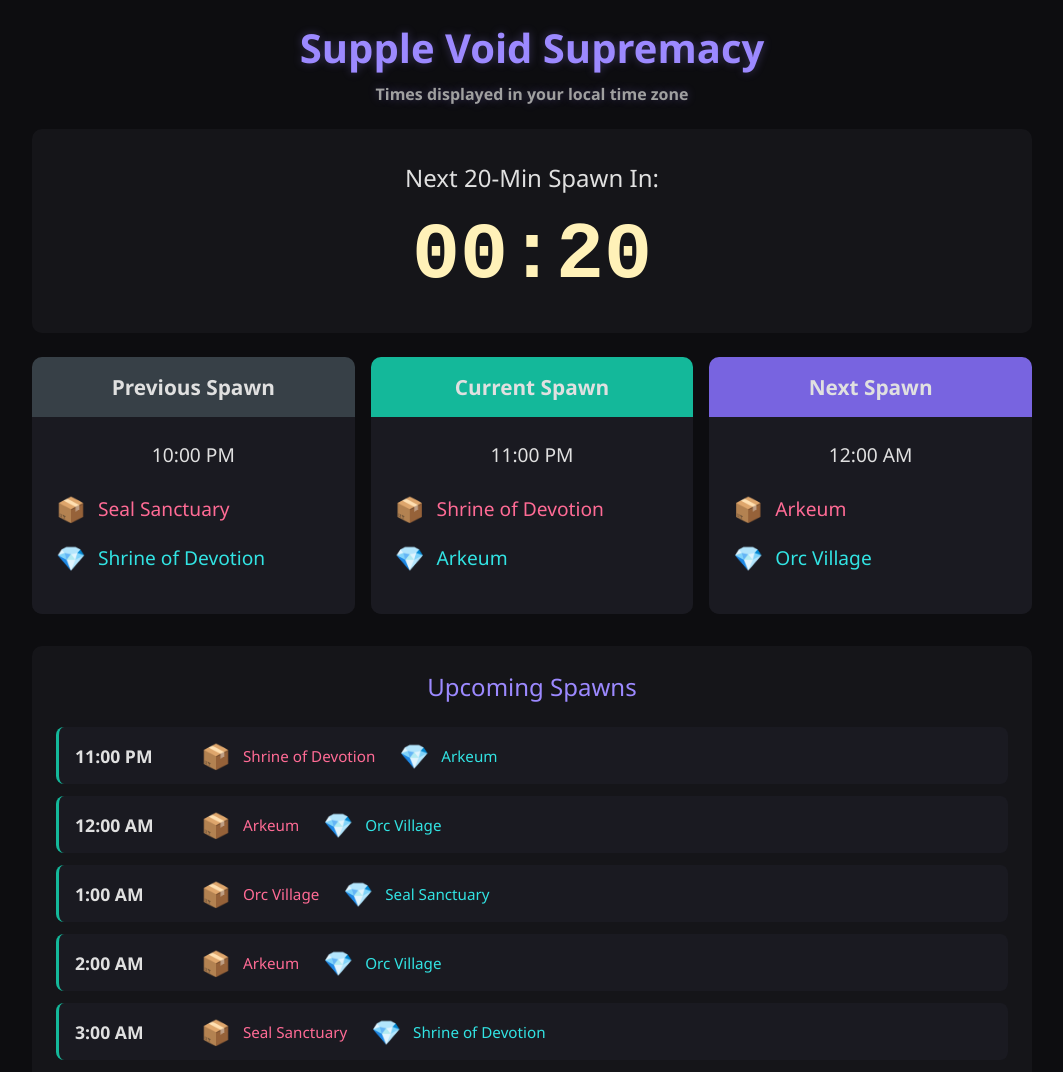
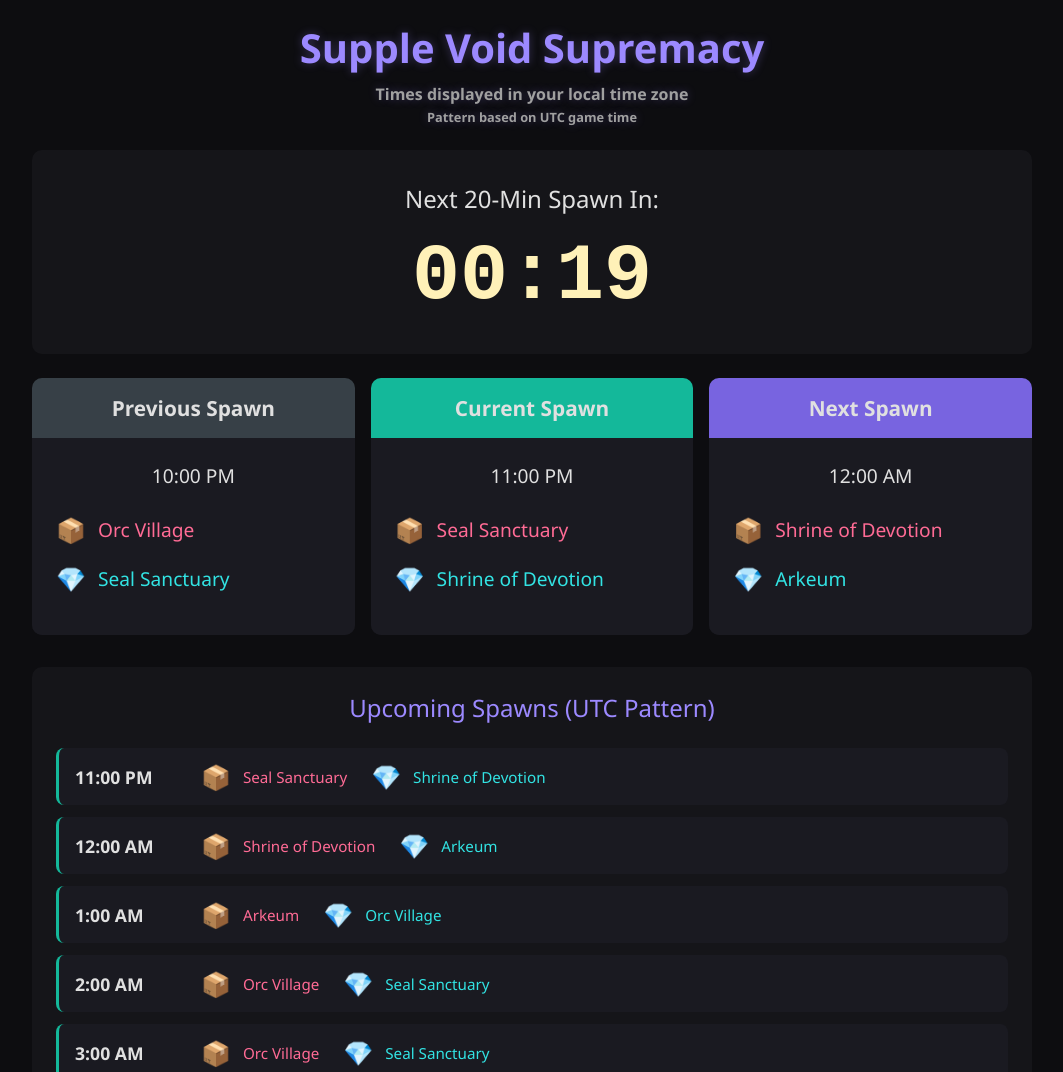
Before and after one commit to jshackelford9375/throneandliberty, a plain HTML site: page index.html in a window 1280 px wide. Shown: the top 1072 px of the page, without its empty margins (108-1171 px from the left). Drawn offline with Linux system fonts and the light colour scheme.

Commit message:
Update index.html

```diff
--- a/index.html
+++ b/index.html
@@ -199,10 +199,6 @@
             .timer-display {
                 font-size: 3.5rem;
             }
-
-            .upcoming-grid {
-                grid-template-columns: 1fr;
-            }
         }
     </style>
 </head>
@@ -210,6 +206,7 @@
     <header class="main-title">
         <div>Supple Void Supremacy</div>
         <div style="font-size: 1rem; margin-top: 0.5rem; color: var(--text-secondary);">Times displayed in your local time zone</div>
+        <div style="font-size: 0.8rem; margin-top: 0.2rem; color: var(--text-secondary);">Pattern based on UTC game time</div>
     </header>
 
     <div class="container">
@@ -266,7 +263,7 @@
         </div>
 
         <div class="upcoming-container">
-            <div class="upcoming-title">Upcoming Spawns</div>
+            <div class="upcoming-title">Upcoming Spawns (UTC Pattern)</div>
             <div class="upcoming-grid" id="upcoming-spawns">
                 <!-- Will be filled by JavaScript -->
             </div>
@@ -278,195 +275,227 @@
     </footer>
 
     <script>
-        // Define the locations
-        const locations = ["Orc Village", "Seal Sanctuary", "Shrine of Devotion", "Arkeum"];
+        // DEFINITIVE UTC PATTERN - FROM USER DATA
+        // This is the exact and only pattern reference
+        const PATTERN = {
+            // Day 1 (March 21, March 25, etc.)
+            1: {
+                0: { chest: "Shrine of Devotion", mining: "Arkeum" },      // 12:00 AM UTC
+                1: { chest: "Arkeum", mining: "Orc Village" },             // 1:00 AM UTC
+                2: { chest: "Orc Village", mining: "Seal Sanctuary" },     // 2:00 AM UTC
+                3: { chest: "Orc Village", mining: "Seal Sanctuary" },     // 3:00 AM UTC
+                4: { chest: "Shrine of Devotion", mining: "Arkeum" },      // 4:00 AM UTC
+                5: { chest: "Shrine of Devotion", mining: "Arkeum" },      // 5:00 AM UTC
+                6: { chest: "Orc Village", mining: "Seal Sanctuary" },     // 6:00 AM UTC
+                7: { chest: "Seal Sanctuary", mining: "Shrine of Devotion" }, // 7:00 AM UTC
+                8: { chest: "Shrine of Devotion", mining: "Arkeum" },      // 8:00 AM UTC
+                9: { chest: "Arkeum", mining: "Orc Village" },             // 9:00 AM UTC
+                10: { chest: "Orc Village", mining: "Seal Sanctuary" },    // 10:00 AM UTC
+                11: { chest: "Seal Sanctuary", mining: "Shrine of Devotion" }, // 11:00 AM UTC
+                12: { chest: "Shrine of Devotion", mining: "Arkeum" },     // 12:00 PM UTC
+                13: { chest: "Arkeum", mining: "Orc Village" },            // 1:00 PM UTC
+                14: { chest: "Orc Village", mining: "Seal Sanctuary" },    // 2:00 PM UTC
+                15: { chest: "Seal Sanctuary", mining: "Shrine of Devotion" }, // 3:00 PM UTC
+                16: { chest: "Shrine of Devotion", mining: "Arkeum" },     // 4:00 PM UTC
+                17: { chest: "Arkeum", mining: "Orc Village" },            // 5:00 PM UTC
+                18: { chest: "Orc Village", mining: "Seal Sanctuary" },    // 6:00 PM UTC
+                19: { chest: "Seal Sanctuary", mining: "Shrine of Devotion" }, // 7:00 PM UTC
+                20: { chest: "Shrine of Devotion", mining: "Arkeum" },     // 8:00 PM UTC
+                21: { chest: "Arkeum", mining: "Orc Village" },            // 9:00 PM UTC
+                22: { chest: "Orc Village", mining: "Seal Sanctuary" },    // 10:00 PM UTC
+                23: { chest: "Seal Sanctuary", mining: "Shrine of Devotion" }  // 11:00 PM UTC
+            },
+            // Day 2 (March 22, March 26, etc.)
+            2: {
+                0: { chest: "Shrine of Devotion", mining: "Arkeum" },      // 12:00 AM UTC
+                1: { chest: "Arkeum", mining: "Orc Village" },             // 1:00 AM UTC
+                2: { chest: "Orc Village", mining: "Seal Sanctuary" },     // 2:00 AM UTC
+                3: { chest: "Orc Village", mining: "Seal Sanctuary" },     // 3:00 AM UTC
+                4: { chest: "Shrine of Devotion", mining: "Arkeum" },      // 4:00 AM UTC
+                5: { chest: "Shrine of Devotion", mining: "Arkeum" },      // 5:00 AM UTC
+                6: { chest: "Arkeum", mining: "Orc Village" },             // 6:00 AM UTC
+                7: { chest: "Orc Village", mining: "Seal Sanctuary" },     // 7:00 AM UTC
+                8: { chest: "Seal Sanctuary", mining: "Shrine of Devotion" }, // 8:00 AM UTC
+                9: { chest: "Shrine of Devotion", mining: "Arkeum" },      // 9:00 AM UTC
+                10: { chest: "Arkeum", mining: "Orc Village" },            // 10:00 AM UTC
+                11: { chest: "Orc Village", mining: "Seal Sanctuary" },    // 11:00 AM UTC
+                12: { chest: "Seal Sanctuary", mining: "Shrine of Devotion" }, // 12:00 PM UTC
+                13: { chest: "Shrine of Devotion", mining: "Arkeum" },     // 1:00 PM UTC
+                14: { chest: "Arkeum", mining: "Orc Village" },            // 2:00 PM UTC
+                15: { chest: "Orc Village", mining: "Seal Sanctuary" },    // 3:00 PM UTC
+                16: { chest: "Seal Sanctuary", mining: "Shrine of Devotion" }, // 4:00 PM UTC
+                17: { chest: "Shrine of Devotion", mining: "Arkeum" },     // 5:00 PM UTC
+                18: { chest: "Arkeum", mining: "Orc Village" },            // 6:00 PM UTC
+                19: { chest: "Orc Village", mining: "Seal Sanctuary" },    // 7:00 PM UTC
+                20: { chest: "Seal Sanctuary", mining: "Shrine of Devotion" }, // 8:00 PM UTC
+                21: { chest: "Shrine of Devotion", mining: "Arkeum" },     // 9:00 PM UTC
+                22: { chest: "Arkeum", mining: "Orc Village" },            // 10:00 PM UTC
+                23: { chest: "Orc Village", mining: "Seal Sanctuary" }     // 11:00 PM UTC
+            },
+            // Day 3 (March 23, March 27, etc.)
+            3: {
+                0: { chest: "Seal Sanctuary", mining: "Shrine of Devotion" }, // 12:00 AM UTC
+                1: { chest: "Shrine of Devotion", mining: "Arkeum" },      // 1:00 AM UTC
+                2: { chest: "Arkeum", mining: "Orc Village" },             // 2:00 AM UTC
+                3: { chest: "Arkeum", mining: "Orc Village" },             // 3:00 AM UTC
+                4: { chest: "Seal Sanctuary", mining: "Shrine of Devotion" }, // 4:00 AM UTC
+                5: { chest: "Seal Sanctuary", mining: "Shrine of Devotion" }, // 5:00 AM UTC
+                6: { chest: "Shrine of Devotion", mining: "Arkeum" },      // 6:00 AM UTC
+                7: { chest: "Arkeum", mining: "Orc Village" },             // 7:00 AM UTC
+                8: { chest: "Orc Village", mining: "Seal Sanctuary" },     // 8:00 AM UTC
+                9: { chest: "Seal Sanctuary", mining: "Shrine of Devotion" }, // 9:00 AM UTC
+                10: { chest: "Shrine of Devotion", mining: "Arkeum" },     // 10:00 AM UTC
+                11: { chest: "Arkeum", mining: "Orc Village" },            // 11:00 AM UTC
+                12: { chest: "Orc Village", mining: "Seal Sanctuary" },    // 12:00 PM UTC
+                13: { chest: "Seal Sanctuary", mining: "Shrine of Devotion" }, // 1:00 PM UTC
+                14: { chest: "Shrine of Devotion", mining: "Arkeum" },     // 2:00 PM UTC
+                15: { chest: "Arkeum", mining: "Orc Village" },            // 3:00 PM UTC
+                16: { chest: "Orc Village", mining: "Seal Sanctuary" },    // 4:00 PM UTC
+                17: { chest: "Seal Sanctuary", mining: "Shrine of Devotion" }, // 5:00 PM UTC
+                18: { chest: "Shrine of Devotion", mining: "Arkeum" },     // 6:00 PM UTC
+                19: { chest: "Arkeum", mining: "Orc Village" },            // 7:00 PM UTC
+                20: { chest: "Orc Village", mining: "Seal Sanctuary" },    // 8:00 PM UTC
+                21: { chest: "Seal Sanctuary", mining: "Shrine of Devotion" }, // 9:00 PM UTC
+                22: { chest: "Shrine of Devotion", mining: "Arkeum" },     // 10:00 PM UTC
+                23: { chest: "Arkeum", mining: "Orc Village" }             // 11:00 PM UTC
+            },
+            // Day 4 (March 24, March 28, etc.)
+            4: {
+                0: { chest: "Orc Village", mining: "Seal Sanctuary" },     // 12:00 AM UTC
+                1: { chest: "Seal Sanctuary", mining: "Shrine of Devotion" }, // 1:00 AM UTC
+                2: { chest: "Shrine of Devotion", mining: "Arkeum" },      // 2:00 AM UTC
+                3: { chest: "Shrine of Devotion", mining: "Arkeum" },      // 3:00 AM UTC
+                4: { chest: "Orc Village", mining: "Seal Sanctuary" },     // 4:00 AM UTC
+                5: { chest: "Orc Village", mining: "Seal Sanctuary" },     // 5:00 AM UTC
+                6: { chest: "Seal Sanctuary", mining: "Shrine of Devotion" }, // 6:00 AM UTC
+                7: { chest: "Shrine of Devotion", mining: "Arkeum" },      // 7:00 AM UTC
+                8: { chest: "Arkeum", mining: "Orc Village" },             // 8:00 AM UTC
+                9: { chest: "Orc Village", mining: "Seal Sanctuary" },     // 9:00 AM UTC
+                10: { chest: "Seal Sanctuary", mining: "Shrine of Devotion" }, // 10:00 AM UTC
+                11: { chest: "Shrine of Devotion", mining: "Arkeum" },     // 11:00 AM UTC
+                12: { chest: "Arkeum", mining: "Orc Village" },            // 12:00 PM UTC
+                13: { chest: "Orc Village", mining: "Seal Sanctuary" },    // 1:00 PM UTC
+                14: { chest: "Seal Sanctuary", mining: "Shrine of Devotion" }, // 2:00 PM UTC
+                15: { chest: "Shrine of Devotion", mining: "Arkeum" },     // 3:00 PM UTC
+                16: { chest: "Arkeum", mining: "Orc Village" },            // 4:00 PM UTC
+                17: { chest: "Orc Village", mining: "Seal Sanctuary" },    // 5:00 PM UTC
+                18: { chest: "Seal Sanctuary", mining: "Shrine of Devotion" }, // 6:00 PM UTC
+                19: { chest: "Shrine of Devotion", mining: "Arkeum" },     // 7:00 PM UTC
+                20: { chest: "Arkeum", mining: "Orc Village" },            // 8:00 PM UTC
+                21: { chest: "Orc Village", mining: "Seal Sanctuary" },    // 9:00 PM UTC
+                22: { chest: "Seal Sanctuary", mining: "Shrine of Devotion" }, // 10:00 PM UTC
+                23: { chest: "Shrine of Devotion", mining: "Arkeum" }      // 11:00 PM UTC
+            }
+        };
 
-        // Get the reference date for the 4-day cycle (March 20, 2025)
-        const startDate = new Date(2025, 2, 20);
+        // REFERENCE DATE - MARCH 21, 2025 is DAY 1
+        const REFERENCE_DATE = new Date(Date.UTC(2025, 2, 21, 0, 0, 0, 0));
 
-        // Calculate offset between local time and CST
-        // This ensures the pattern is synchronized with the game server time
-        function calculateCSTOffset() {
-            const now = new Date();
-            const localTime = now.getTime();
+        // Function to get the pattern for any date and time
+        function getPattern(localDate) {
+            // Convert local date to UTC for pattern lookup
+            const utcDate = new Date(Date.UTC(
+                localDate.getUTCFullYear(),
+                localDate.getUTCMonth(),
+                localDate.getUTCDate(),
+                localDate.getUTCHours(),
+                0, 0, 0
+            ));
 
-            // Get the current time in CST
-            const cstTime = new Date(now.toLocaleString('en-US', { timeZone: 'America/Chicago' }));
-            const cstTimeMs = cstTime.getTime();
+            // Get UTC calendar date at midnight
+            const utcMidnight = new Date(Date.UTC(
+                utcDate.getUTCFullYear(),
+                utcDate.getUTCMonth(),
+                utcDate.getUTCDate(),
+                0, 0, 0, 0
+            ));
 
-            // Calculate the local time when CST is at XX:00, XX:20, or XX:40
-            // This ensures spawns are synchronized correctly with the game
-            const cstMinutes = cstTime.getMinutes();
-            const cstHour = cstTime.getHours();
+            // Calculate days since reference date
+            const diffTime = utcMidnight - REFERENCE_DATE;
+            const diffDays = Math.floor(diffTime / (1000 * 60 * 60 * 24));
 
-            let targetCSTTime;
-            if (cstMinutes < 20) {
-                // Next spawn at XX:20
-                targetCSTTime = new Date(cstTime);
-                targetCSTTime.setMinutes(20, 0, 0);
-            } else if (cstMinutes < 40) {
-                // Next spawn at XX:40
-                targetCSTTime = new Date(cstTime);
-                targetCSTTime.setMinutes(40, 0, 0);
-            } else {
-                // Next spawn at (XX+1):00
-                targetCSTTime = new Date(cstTime);
-                targetCSTTime.setHours(cstHour + 1);
-                targetCSTTime.setMinutes(0, 0, 0);
-            }
+            // Calculate day in 4-day cycle (1-4)
+            const dayInCycle = ((diffDays % 4) + 4) % 4 + 1;
 
-            return {
-                offset: cstTimeMs - localTime,
-                nextSpawnCST: targetCSTTime
-            };
+            // Get UTC hour (0-23)
+            const utcHour = utcDate.getUTCHours();
+
+            // Return pattern for this day and hour
+            return PATTERN[dayInCycle][utcHour];
         }
 
-        // Function to convert local time to equivalent CST hour for pattern calculation
-        function getPatternHour(localDate) {
-            // For pattern calculation, we need to know what CST hour corresponds to this local time
-            const localTime = new Date(localDate.toLocaleString());
-            const cstTime = new Date(localDate.toLocaleString('en-US', { timeZone: 'America/Chicago' }));
-
-            // Return the CST hour for pattern calculation
-            return cstTime.getHours();
-        }
-
-        // Function to determine the day in the 4-day cycle
-        function getDayInCycle(date) {
-            const localDate = new Date(date);
-            const cstDate = new Date(localDate.toLocaleString('en-US', { timeZone: 'America/Chicago' }));
-
-            // Calculate days since the start date (in CST)
-            const cstStartDate = new Date(startDate.toLocaleString('en-US', { timeZone: 'America/Chicago' }));
-            const dayDiff = Math.floor((cstDate - cstStartDate) / (24 * 60 * 60 * 1000));
-
-            return (dayDiff % 4) + 1; // Returns 1, 2, 3, or 4
-        }
-
-        // Function to get locations based on time, considering special nighttime patterns
-        function getLocations(date) {
-            // Get the equivalent CST hour for pattern calculation
-            const hour = getPatternHour(date);
-            const dayInCycle = getDayInCycle(date);
-
-            // For the night pattern (9 PM to midnight CST)
-            if (hour >= 21 && hour < 24) {
-                // Night patterns for each day
-                const nightPatterns = {
-                    1: { // Day 1
-                        21: { chest: "Seal Sanctuary", mining: "Shrine of Devotion" },
-                        22: { chest: "Arkeum", mining: "Orc Village" },
-                        23: { chest: "Arkeum", mining: "Orc Village" }
-                    },
-                    2: { // Day 2
-                        21: { chest: "Orc Village", mining: "Seal Sanctuary" },
-                        22: { chest: "Shrine of Devotion", mining: "Arkeum" },
-                        23: { chest: "Shrine of Devotion", mining: "Arkeum" }
-                    },
-                    3: { // Day 3
-                        21: { chest: "Arkeum", mining: "Orc Village" },
-                        22: { chest: "Seal Sanctuary", mining: "Shrine of Devotion" },
-                        23: { chest: "Seal Sanctuary", mining: "Shrine of Devotion" }
-                    },
-                    4: { // Day 4
-                        21: { chest: "Shrine of Devotion", mining: "Arkeum" },
-                        22: { chest: "Orc Village", mining: "Seal Sanctuary" },
-                        23: { chest: "Orc Village", mining: "Seal Sanctuary" }
-                    }
-                };
-
-                return nightPatterns[dayInCycle][hour];
-            }
-
-            // For regular hours - calculate based on the standard pattern
-            // Each location is active for 1 hour
-            const hourIndex = hour % 4;
-
-            // The mining node is always one step ahead
-            const chestIndex = hourIndex % 4;
-            const miningIndex = (hourIndex + 1) % 4;
-
-            return {
-                chest: locations[chestIndex],
-                mining: locations[miningIndex]
-            };
-        }
-
-        // Function to get formatted time (12-hour format with AM/PM)
+        // Format time for display
         function formatTime(date) {
             let hours = date.getHours();
             const ampm = hours >= 12 ? 'PM' : 'AM';
 
             hours = hours % 12;
-            hours = hours ? hours : 12; // The hour '0' should be '12'
+            hours = hours ? hours : 12; // 0 = 12 in 12-hour format
 
             return `${hours}:00 ${ampm}`;
         }
 
-        // Function to update the display
+        // Update the main display
         function updateDisplay() {
             const now = new Date();
 
-            // Set minutes and seconds to 0 to get the current hour
+            // Create date objects for previous, current, and next hour
             const currentHour = new Date(now);
             currentHour.setMinutes(0, 0, 0);
 
-            // Calculate previous and next hours
             const previousHour = new Date(currentHour);
             previousHour.setHours(previousHour.getHours() - 1);
 
             const nextHour = new Date(currentHour);
             nextHour.setHours(nextHour.getHours() + 1);
 
-            // Get locations for these times
-            const previousLocations = getLocations(previousHour);
-            const currentLocations = getLocations(currentHour);
-            const nextLocations = getLocations(nextHour);
+            // Get patterns for these times
+            const previousPattern = getPattern(previousHour);
+            const currentPattern = getPattern(currentHour);
+            const nextPattern = getPattern(nextHour);
 
             // Update the display
             document.getElementById('previous-time').textContent = formatTime(previousHour);
-            document.getElementById('previous-chest').textContent = previousLocations.chest;
-            document.getElementById('previous-mining').textContent = previousLocations.mining;
+            document.getElementById('previous-chest').textContent = previousPattern.chest;
+            document.getElementById('previous-mining').textContent = previousPattern.mining;
 
             document.getElementById('current-time').textContent = formatTime(currentHour);
-            document.getElementById('current-chest').textContent = currentLocations.chest;
-            document.getElementById('current-mining').textContent = currentLocations.mining;
+            document.getElementById('current-chest').textContent = currentPattern.chest;
+            document.getElementById('current-mining').textContent = currentPattern.mining;
 
             document.getElementById('next-time').textContent = formatTime(nextHour);
-            document.getElementById('next-chest').textContent = nextLocations.chest;
-            document.getElementById('next-mining').textContent = nextLocations.mining;
+            document.getElementById('next-chest').textContent = nextPattern.chest;
+            document.getElementById('next-mining').textContent = nextPattern.mining;
 
-            // Update upcoming spawns
+            // Update upcoming spawns and countdown
             updateUpcomingSpawns(currentHour);
-
-            // Update countdown
             updateCountdown();
         }
 
-        // Function to update the upcoming spawns section
+        // Update the upcoming spawns
         function updateUpcomingSpawns(currentHour) {
             const upcomingContainer = document.getElementById('upcoming-spawns');
-            upcomingContainer.innerHTML = ''; // Clear existing content
+            upcomingContainer.innerHTML = '';
 
-            // Show current spawn and next 10 spawns
+            // Show current plus next 10 spawns
             for (let i = 0; i <= 10; i++) {
-                const spawnTime = new Date(currentHour);
-                spawnTime.setHours(spawnTime.getHours() + i);
+                const localTime = new Date(currentHour);
+                localTime.setHours(currentHour.getHours() + i);
 
-                const locations = getLocations(spawnTime);
+                const pattern = getPattern(localTime);
 
                 const card = document.createElement('div');
                 card.className = 'upcoming-card';
 
                 card.innerHTML = `
-                    <div class="upcoming-time">${formatTime(spawnTime)}</div>
+                    <div class="upcoming-time">${formatTime(localTime)}</div>
                     <div class="upcoming-location chest-location">
                         <span class="location-icon">📦</span>
-                        <span>${locations.chest}</span>
+                        <span>${pattern.chest}</span>
                     </div>
                     <div class="upcoming-location mining-location">
                         <span class="location-icon">💎</span>
-                        <span>${locations.mining}</span>
+                        <span>${pattern.mining}</span>
                     </div>
                 `;
 
@@ -474,48 +503,65 @@
             }
         }
 
-        // Function to update the countdown timer
+        // Update the countdown timer
         function updateCountdown() {
             const now = new Date();
+            const minutes = now.getMinutes();
+            const seconds = now.getSeconds();
 
-            // Calculate the next spawn time based on CST game server time
-            const cstInfo = calculateCSTOffset();
-            const nextSpawnCST = cstInfo.nextSpawnCST;
+            // Calculate next 20-minute spawn (0, 20, or 40 minutes past the hour)
+            let nextMinute;
+            if (minutes < 20) {
+                nextMinute = 20;
+            } else if (minutes < 40) {
+                nextMinute = 40;
+            } else {
+                nextMinute = 60; // Next hour
+            }
 
-            // Convert to local time for countdown display
-            const nextSpawnLocal = new Date(nextSpawnCST.getTime() - cstInfo.offset);
+            // Calculate remaining time
+            let minutesRemaining, secondsRemaining;
 
-            // Calculate time difference
-            const diffMs = nextSpawnLocal - now;
+            if (nextMinute === 60) {
+                minutesRemaining = 59 - minutes;
+                secondsRemaining = 59 - seconds;
+            } else {
+                minutesRemaining = nextMinute - minutes - 1;
+                secondsRemaining = 59 - seconds;
 
-            // Calculate minutes and seconds
-            const minutes = Math.floor(diffMs / (1000 * 60));
-            const seconds = Math.floor((diffMs % (1000 * 60)) / 1000);
+                // Handle edge case when seconds is 0
+                if (seconds === 0) {
+                    minutesRemaining++;
+                    secondsRemaining = 0;
+                }
+            }
 
-            // Format the countdown display (MM:SS)
-            const countdownStr = `${minutes.toString().padStart(2, '0')}:${seconds.toString().padStart(2, '0')}`;
+            // Format the countdown display
+            const countdownStr = `${minutesRemaining.toString().padStart(2, '0')}:${secondsRemaining.toString().padStart(2, '0')}`;
             document.getElementById('countdown').textContent = countdownStr;
-
-            // Check if we need to update the display
-            if (minutes === 0 && seconds === 0) {
-                setTimeout(() => {
-                    updateDisplay();
-                }, 1000);
-            }
         }
 
         // Initial update
         updateDisplay();
 
-        // Update the countdown every second
+        // Update countdown every second
         setInterval(() => {
             updateCountdown();
         }, 1000);
 
-        // Periodically update to ensure we stay in sync
+        // Update display every minute
+        setInterval(() => {
+            const now = new Date();
+            if (now.getSeconds() === 0) {
+                // Update on the minute
+                updateDisplay();
+            }
+        }, 1000);
+
+        // Force update every hour
         setInterval(() => {
             updateDisplay();
-        }, 10 * 60 * 1000); // Every 10 minutes
+        }, 60 * 60 * 1000);
     </script>
 </body>
 </html>
```
